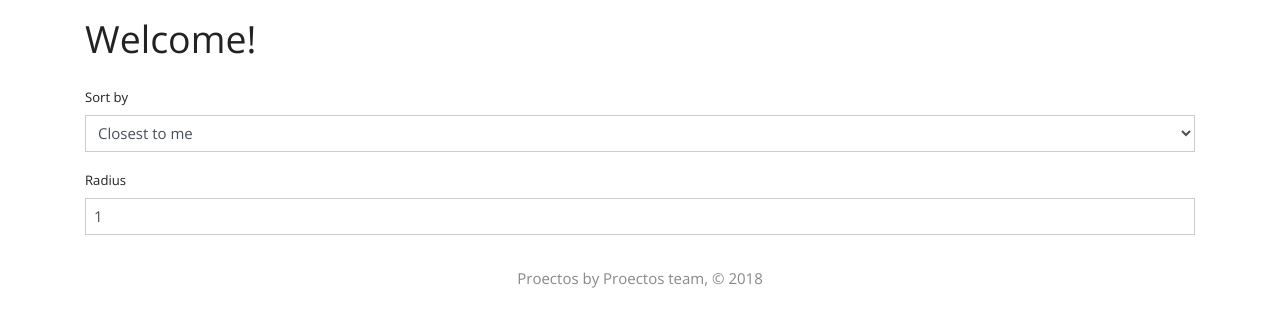
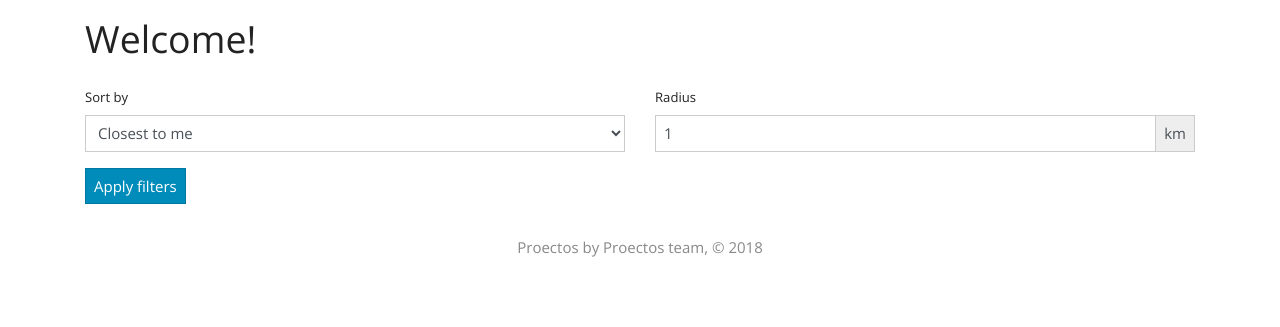
Before and after one commit to QwertygidQ/SpecialHelp, a Flask app: page /?page=1 in a window 1280 px wide. Shown: the part 55-382 px from the top of the page. Run offline with Flask 2, Linux system fonts and the light colour scheme; data that the repository does not hold is empty; parts of the project's set-up code (start-up, migrations or seed data) failed here and were passed over; some libraries are stand-ins or nearby versions.

Commit message:
Filters stuff

```diff
--- a/app/templates/index.html
+++ b/app/templates/index.html
@@ -13,19 +13,34 @@
 </nav>
 
 <div>
+    <div class="row">
+        <div class="col-md-6">
             <div class="form-group">
                 <label>Sort by</label>
-        <select class="form-control">
+                <select id="sort_by" class="form-control">
                     <option selected>Closest to me</option>
                     <option>Last added</option>
                     <option>First added</option>
                 </select>
             </div>
+        </div>
 
+        <div class="col-md-6">
             <div class="form-group">
                 <label>Radius</label>
-        <input class="form-control" type="number" min="1" max="100" value="1"/>
+                <div class="input-group">
+                    <input id="radius" class="form-control" type="number" min="1" max="100" value="1"/>
+                    <div class="input-group-append">
+                        <div class="input-group-text">
+                            km
                         </div>
+                    </div>
+                </div>
+            </div>
+        </div>
+    </div>
+
+    <button id="filter_submit" class="btn btn-primary mb-3">Apply filters</button>
 </div>
 
 <ul class="list-group">
```
Lines whose indentation alone changed are shown as unchanged.
